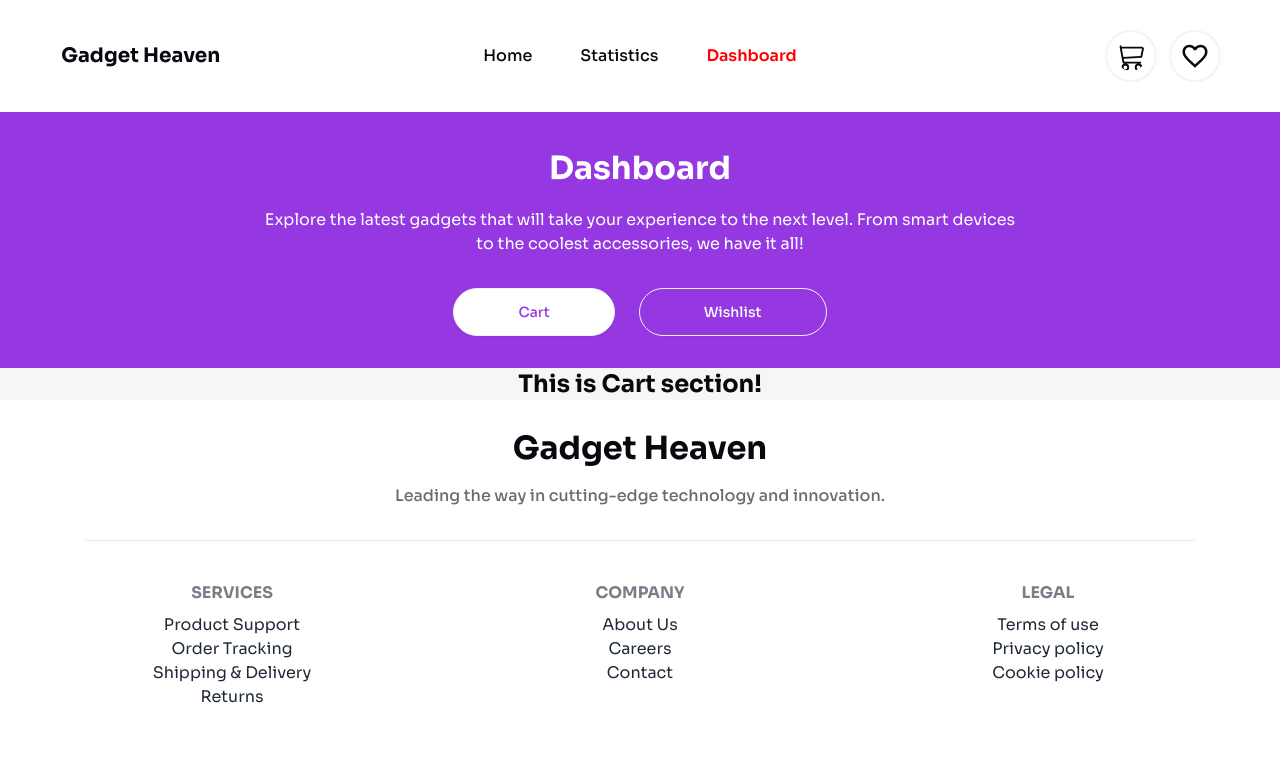
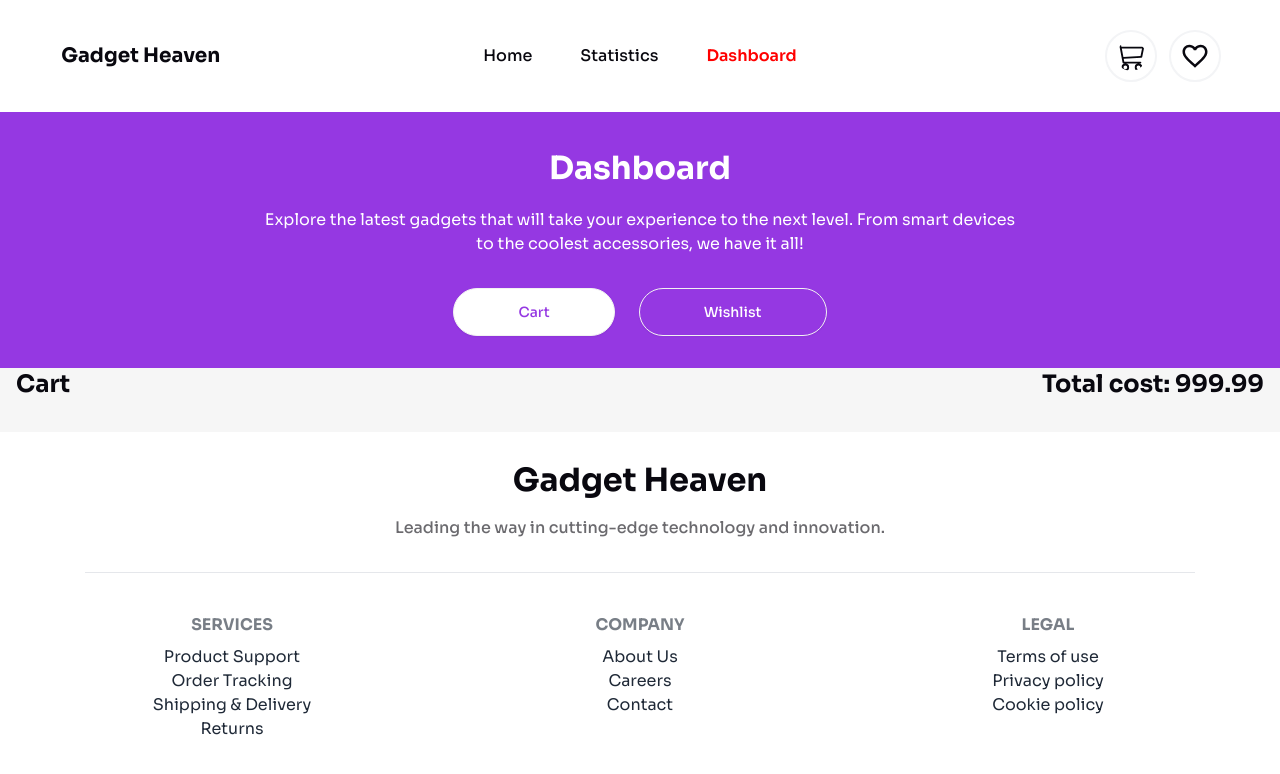
Before and after one commit to KYusufbd/gadget-heaven, a React (Vite) app: page /dashboard/cart in a window 1280 px wide. Shown: the top 774 px of the page. Built offline with nearby package versions, Linux system fonts and the light colour scheme.

Commit message:
Working on cart section

```diff
--- a/src/Cart.jsx
+++ b/src/Cart.jsx
@@ -8,7 +8,23 @@ const Cart = () => {
     const {cart, setCart} = useContext(DashboardContext);
 
     return (
-        <h1 className="text-center text-2xl font-bold">This is Cart section!</h1>
+        <div className="flex flex-col gap-8 w-full bg-bgcol px-4">
+            <div className="w-page-width max-w-full mx-auto flex flex-row justify-between">
+                <h5 className="text-2xl font-bold">Cart</h5>
+                <div>
+                    <h5 className="text-2xl font-bold">Total cost: 999.99</h5>
+                </div>
+            </div>
+            <div className="mx-auto max-w-page-width bg-white">
+                {gadgets.map(gadget => {
+                    if (cart.includes(gadget.product_id)) {
+                        return (
+                            <h1>{gadget?.product_title}</h1>
+                        )
+                    }
+                })}
+            </div>
+        </div>
     )
 };
 
```
